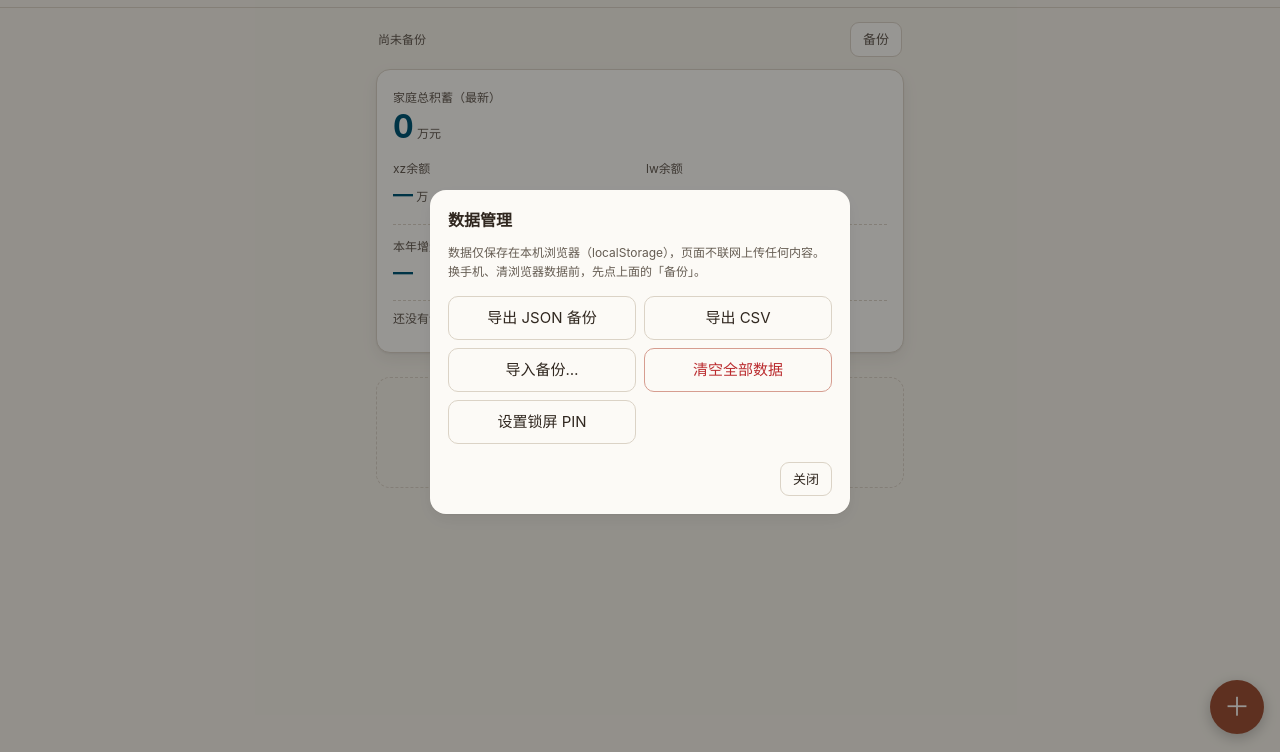
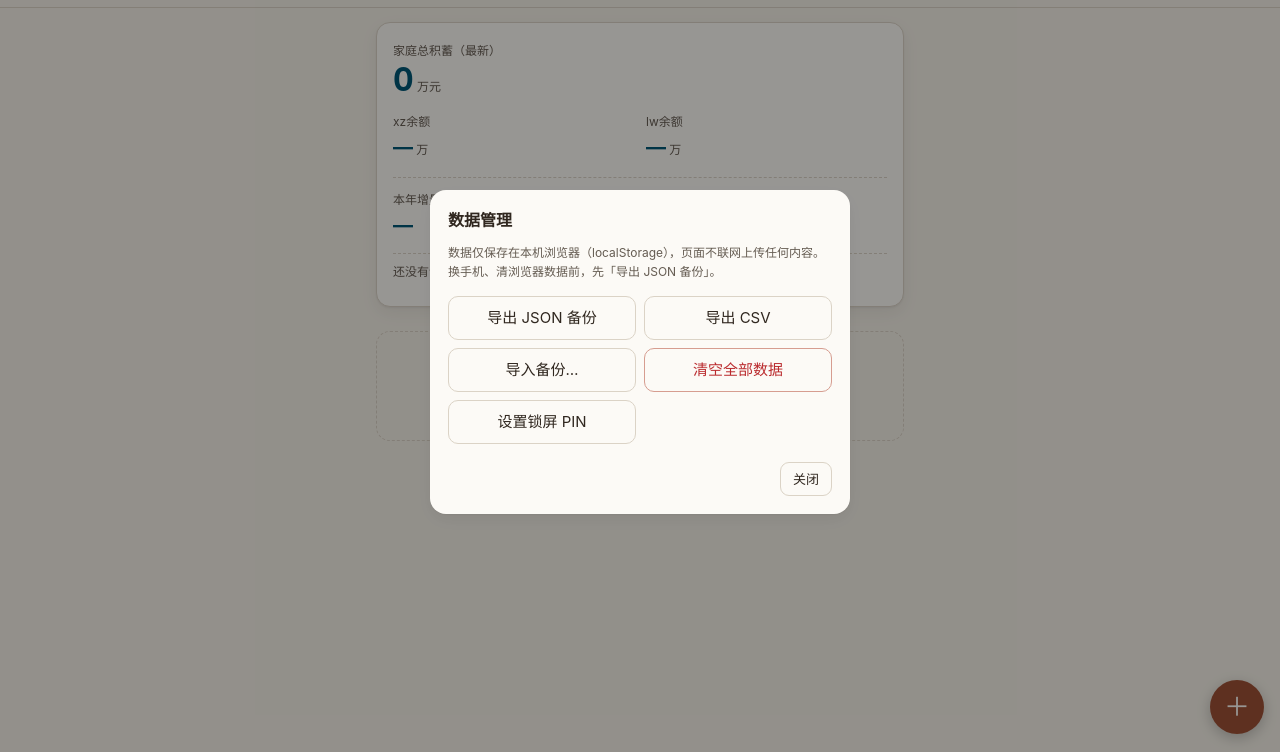
Before and after one commit to mangogolw/family-ledger, a plain HTML site: page index.html in a window 1280 px wide. Both pictures are taken after a click on the button "数据". Shown: the part 48-800 px from the top of the page. Drawn offline with Linux system fonts and the light colour scheme.

Commit message:
refactor: 备份栏移入数据dialog,标题旁显示上次备份时间, SW v5

```diff
--- a/index.html
+++ b/index.html
@@ -130,11 +130,7 @@ main{max-width:560px;margin:0 auto;padding:14px 16px 0}
   margin-top:24px;padding:32px 16px;text-align:center;color:var(--muted);
   border:1.5px dashed var(--line);border-radius:var(--radius);font-size:14px;
 }
-.bkbar{
-  display:flex;align-items:center;gap:8px;justify-content:space-between;
-  padding:0 2px 10px;margin-bottom:2px;font-size:12px;color:var(--muted);
-}
-.bkbar.stale{color:var(--warn)}
+#dataTitle small{font-size:11.5px;color:var(--muted);font-weight:400;margin-left:8px;letter-spacing:0}
 .lock{
   position:fixed;inset:0;z-index:100;background:var(--bg);
   display:flex;flex-direction:column;align-items:center;justify-content:center;gap:16px;
@@ -195,10 +191,6 @@ dialog small{display:block;margin-top:4px;font-size:11.5px;color:var(--muted)}
 </header>
 
 <main>
-  <div id="bkBar" class="bkbar">
-    <span id="bkDate">尚未备份</span>
-    <button id="bkNow" class="btn btn-sm">备份</button>
-  </div>
   <section class="summary" aria-label="汇总">
     <div class="sum-grid">
       <div class="sum third"><label>家庭总积蓄（最新）</label><div class="v xl"><span id="sTotal">0</span><small> 万元</small></div></div>
@@ -261,8 +253,8 @@ dialog small{display:block;margin-top:4px;font-size:11.5px;color:var(--muted)}
 </dialog>
 
 <dialog id="dataDlg" aria-labelledby="dataTitle">
-  <h2 id="dataTitle">数据管理</h2>
-  <p class="hint">数据仅保存在本机浏览器（localStorage），页面不联网上传任何内容。换手机、清浏览器数据前，先点上面的「备份」。</p>
+  <h2 id="dataTitle">数据管理<small id="bkStamp"></small></h2>
+  <p class="hint">数据仅保存在本机浏览器（localStorage），页面不联网上传任何内容。换手机、清浏览器数据前，先「导出 JSON 备份」。</p>
   <div class="grid2">
     <button id="btnExportJson" class="btn">导出 JSON 备份</button>
     <button id="btnExportCsv" class="btn">导出 CSV</button>
@@ -498,15 +490,10 @@ const lastBkAt=()=>Number(localStorage.getItem(KEY_BK))||0;
 function markBackedUp(){try{localStorage.setItem(KEY_BK,String(Date.now()))}catch{}renderBk()}
 function renderBk(){
   const t=lastBkAt();
-  const bar=$('#bkBar');
-  if(!t){
-    $('#bkDate').textContent='尚未备份';
-    bar.classList.toggle('stale',state.items.length>0);
-    return;
-  }
+  const el=$('#bkStamp');
+  if(!t){el.textContent='';return}
   const d=new Date(t);
-  $('#bkDate').textContent=`上次备份：${d.getFullYear()}-${pad(d.getMonth()+1)}-${pad(d.getDate())} ${pad(d.getHours())}:${pad(d.getMinutes())}`;
-  bar.classList.toggle('stale',state.items.length>0&&(Date.now()-t)>=7*DAY);
+  el.textContent=`上次备份：${d.getFullYear()}-${pad(d.getMonth()+1)}-${pad(d.getDate())} ${pad(d.getHours())}:${pad(d.getMinutes())}`;
 }
 async function exportJson(){
   const name=`家庭积蓄备份-${todayStr()}.json`;
@@ -522,7 +509,6 @@ async function exportJson(){
   markBackedUp();
 }
 $('#btnExportJson').onclick=exportJson;
-$('#bkNow').onclick=exportJson;
 $('#btnExportCsv').onclick=()=>{
   const head='日期,xz(万),lw(万),合计(万),备注';
   const rows=sortItems(state.items).map(i=>[
```
